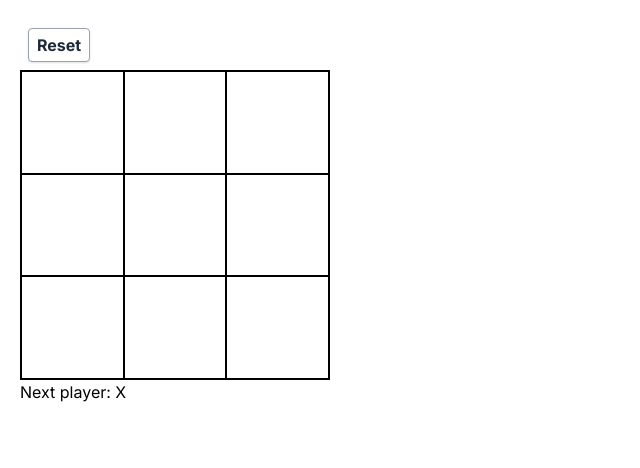
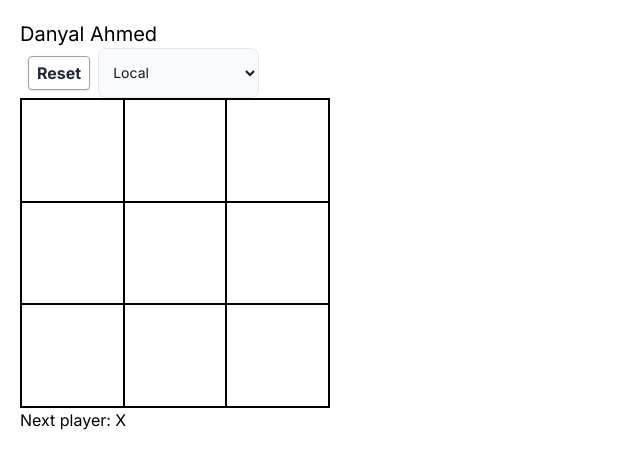
Before and after one commit to theonlynanu/website, a Next.js app: page / in a window 1280 px wide. Shown: the top 468 px of the page, without its empty margins (0-640 px from the left). Built offline with nearby package versions, Linux system fonts and the light colour scheme.

Commit message:
Reorg file tree & make game board prop-controlled
Premptive commit done to allow continued work on
another workstation

```diff
--- a/src/app/layout.tsx
+++ b/src/app/layout.tsx
@@ -15,7 +15,10 @@ export default function RootLayout({
 }) {
   return (
     <html lang="en">
-      <body className={inter.className}>{children}</body>
+      <body className={inter.className}>
+      <h1 className="text-xl">Danyal Ahmed</h1>
+        {children}
+      </body>
     </html>
   )
 }
--- a/src/app/page.tsx
+++ b/src/app/page.tsx
@@ -1,8 +1,13 @@
+import Game from "../components/game"
 import Board from "../components/board"
+import UI from "../components/selectors"
 
-export default function Game() {
+
+export default function Index() {
 
   return (
-    <Board />
+    <>
+      <Game />
+    </>
   )
 }
--- a/src/components/board.tsx
+++ b/src/components/board.tsx
@@ -7,10 +7,13 @@ declare global {
   type boardState = "X" | "O" | null
 }
 
-export default function Board() {
-  const [squares, setSquares] = useState<boardState[]>(Array(9).fill(null))
-  const [xIsNext, setXIsNext] = useState<boolean>(true);
-  const [gameMode, setGameMode] = useState<string>("local");
+export default function Board({
+  squares, xIsNext, onPlay}
+
+  : {squares: boardState[]
+    , xIsNext: boolean
+    , onPlay(nextSquares: boardState[]):void
+  }) {
 
   function handleClick(i: number) {
     if (squares[i] || calculateWinner(squares)) {
@@ -22,14 +25,10 @@ export default function Board() {
     } else {
       nextSquares[i] = "O"
     }
-    setSquares(nextSquares);
-    setXIsNext(!xIsNext)
+    onPlay(nextSquares)
   }
 
-  function reset():void {
-    setSquares(Array(9).fill(null));
-    setXIsNext(true);
-  }
+
 
   const winner = calculateWinner(squares)
   let status: string;
@@ -43,14 +42,7 @@ export default function Board() {
 
   return (
     <>
-    <button
-      className="bg-white hover:bg-gray-200 text-gray-800 font-bold border py-1 px-2 m-2 border-gray-400 rounded shadow"
-      onClick={reset}
-    >
-      Reset
-    </button>
-
-    <div className="flex-row flex-wrap w-1/4 aspect-square border border-black">
+    <div className="flex-row flex-wrap justify-stretch w-1/4 aspect-square border border-black">
       <div className="flex flex-row items-stretch justify-evenly h-1/3">
         <Square value={squares[0]} onSquareClick={() => handleClick(0)} />
         <Square value={squares[1]} onSquareClick={() => handleClick(1)} />
--- /dev/null
+++ b/src/components/game.tsx
@@ -0,0 +1,46 @@
+'use client'
+
+import Board from "../components/board"
+import Selectors from "./selectors"
+import { useState } from 'react';
+
+
+export default function Game() {
+    const [xIsNext, setXIsNext] = useState<boolean>(true);
+
+    const [history, setHistory] = useState<boardState[][]>([Array(9).fill(null)]);
+    const currentBoard = history[history.length - 1];
+
+    const [gameMode, setGameMode] = useState<string>("local");
+
+    function handlePlay(nextSquares: boardState[]) {
+        setHistory([...history, nextSquares]);
+        setXIsNext(!xIsNext);
+    }
+
+    function reset():void {
+        setHistory([Array(9).fill(null)]);
+        setXIsNext(true);
+      }
+
+  return (
+    <>
+    <div className="flex flex-row">
+        <button
+        className="bg-white hover:bg-gray-200 text-gray-800 font-bold border py-1 px-2 m-2 border-gray-400 rounded shadow"
+        onClick={reset}
+        >
+        Reset
+        </button>
+        <select className="bg-gray-50 border border-gray-200 text-gray-900 text-sm rounded-lg focus:ring-blue-500 focus:border-blue-500 block p-2.5 dark:bg-gray-700 dark:border-gray-600 dark:text-white dark:focus:ring-blue-500 dark:focus:border-blue-500">
+            <option>Local</option>
+            <option>AI - Move First</option>
+            <option>AI - Move Second</option>
+        </select>
+    </div>
+    <div>
+        <Board squares={currentBoard} xIsNext = {xIsNext} onPlay={handlePlay}/>
+    </div>
+    </>
+  )
+}
--- /dev/null
+++ b/src/components/selectors.tsx
@@ -0,0 +1,5 @@
+export default function Selectors() {
+    return (
+       <>hi</>
+    )
+}
```
